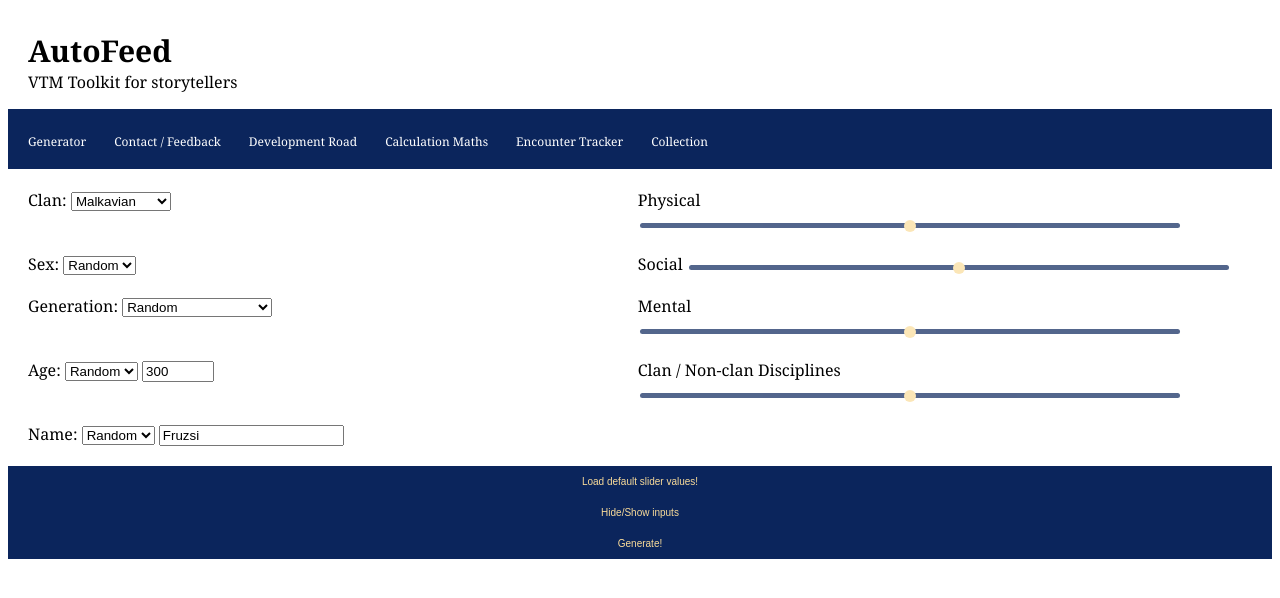
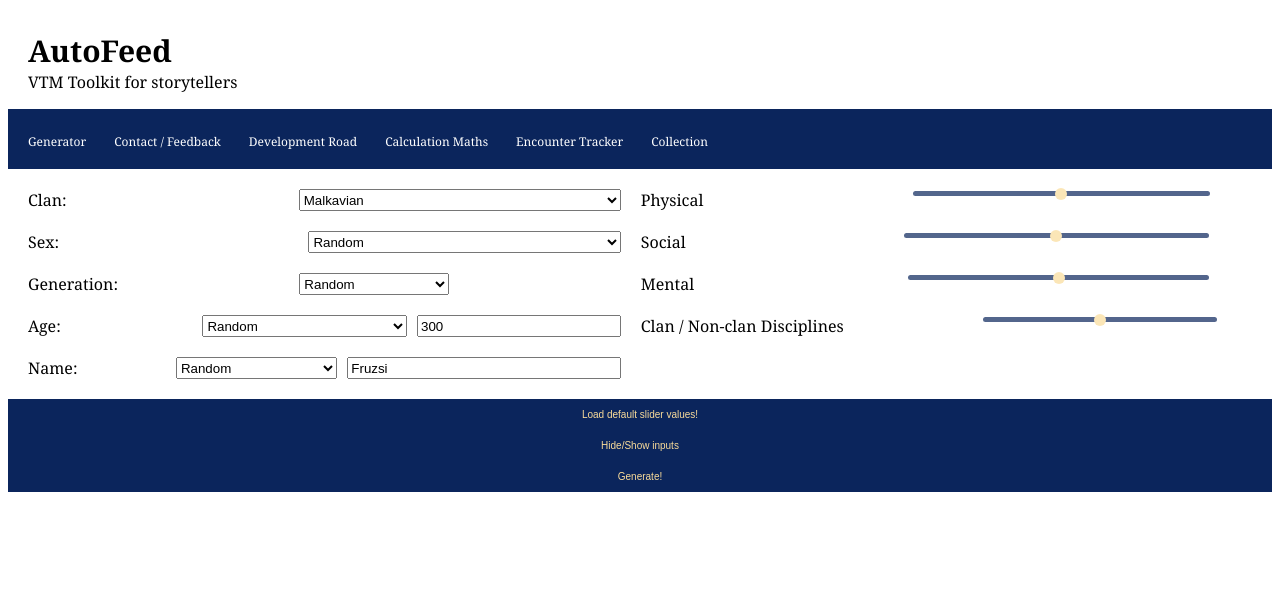
Before and after one commit to BodoBence/RandomVampireGenerator, a Flask app: page / in a window 1280 px wide. Shown: the top 598 px of the page. Run offline with Flask 2, Linux system fonts and the light colour scheme.

Commit message:
div system for inputsw update

```diff
--- a/flaskr/static/stylesheets/default_style.css
+++ b/flaskr/static/stylesheets/default_style.css
@@ -82,9 +82,19 @@ li a:hover {
     max-width: 600px;
 }
 
-.div_input_dropdown label, .div_input_type_in label, .div_input_slider label {
-    min-width: 300px;
-    display: inline;
+.div_input_dropdown, .div_input_slider {
+    display: grid;
+    grid-column-gap: 10px;
+    grid-row-gap: 20px;
+    grid-template-columns: auto auto;
+
+}
+
+.div_input_type_in {
+    display: grid;
+    grid-column-gap: 10px;
+    grid-row-gap: 20px;
+    grid-template-columns: auto auto auto;
 }
 
 .changable_visibility {
```
